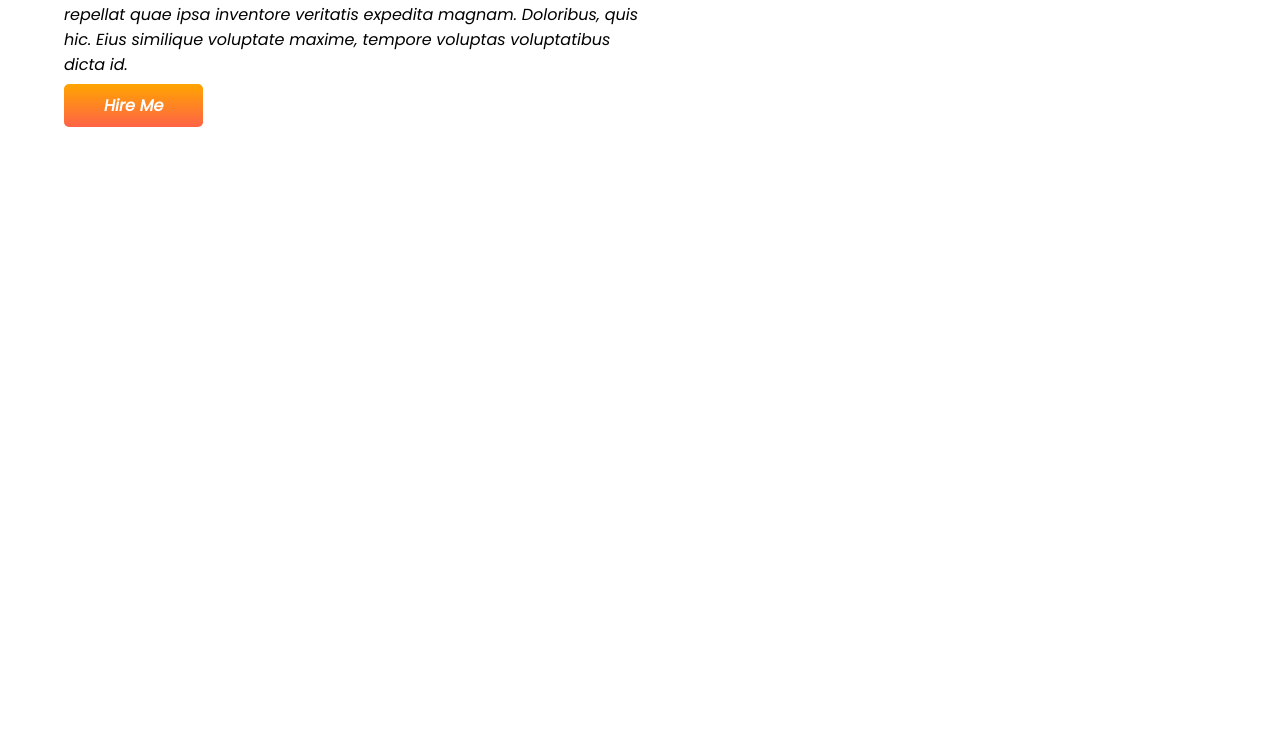
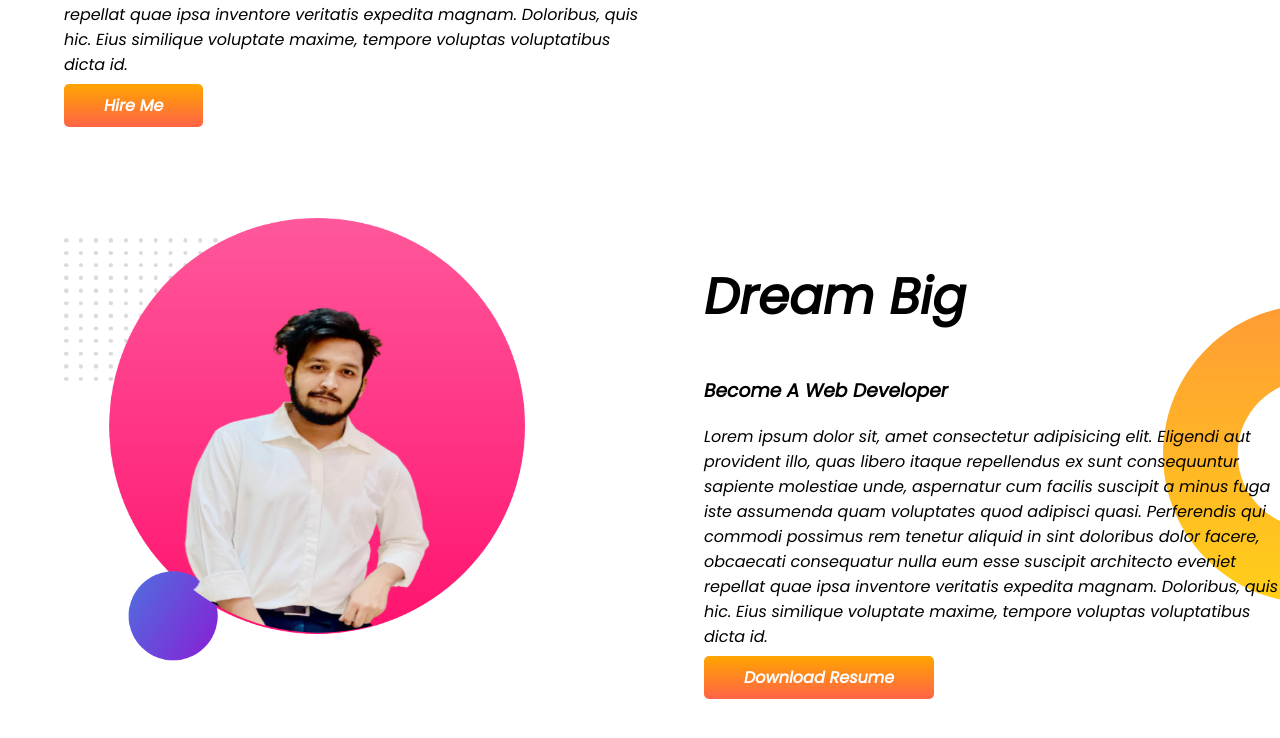
Before and after one commit to ShawalEvan29/shawal-portfolio, a plain HTML site: page index.html in a window 1280 px wide. Shown: the part 470-1208 px from the top of the page. Before the commit the page ends 800 px from the top, so only its background shows below. Drawn offline with Linux system fonts and the light colour scheme.

Commit message:
dream added

```diff
--- a/index.html
+++ b/index.html
@@ -35,6 +35,27 @@
             <img src="images/evan.png" alt="">
         </div>
     </section>
+    <section class="dream-big">
+        <div class="half-width">
+            <img src="images/evan2.png" alt="">
+        </div>
+        <div class="half-width">
+            <h1> Dream Big</h1>
+            <h3> Become A Web Developer</h3>
+            <p>Lorem ipsum dolor sit, amet consectetur adipisicing elit. Eligendi aut provident illo, quas libero itaque
+                repellendus ex sunt consequuntur sapiente molestiae unde, aspernatur cum facilis suscipit a minus fuga
+                iste
+                assumenda quam voluptates quod adipisci quasi. Perferendis qui commodi possimus rem tenetur aliquid in
+                sint
+                doloribus dolor facere, obcaecati consequatur nulla eum esse suscipit architecto eveniet repellat quae
+                ipsa
+                inventore veritatis expedita magnam. Doloribus, quis hic. Eius similique voluptate maxime, tempore
+                voluptas
+                voluptatibus dicta id.</p>
+            <a class="link-button" target="_blank" href="">Download Resume</a>
+        </div>
+
+    </section>
 </body>
 
 </html>
--- a/style.css
+++ b/style.css
@@ -13,6 +13,7 @@ h1 {
 
 section {
     display: flex;
+    margin-bottom: 100px;
 }
 
 .half-width {
@@ -37,3 +38,9 @@ section {
     background-image: url(images/top-banner.png);
     background-repeat: no-repeat;
 }
+
+.dream-big {
+    background-image: url(images/dream-bg.png);
+    background-repeat: no-repeat;
+    background-position: right;
+}
```
